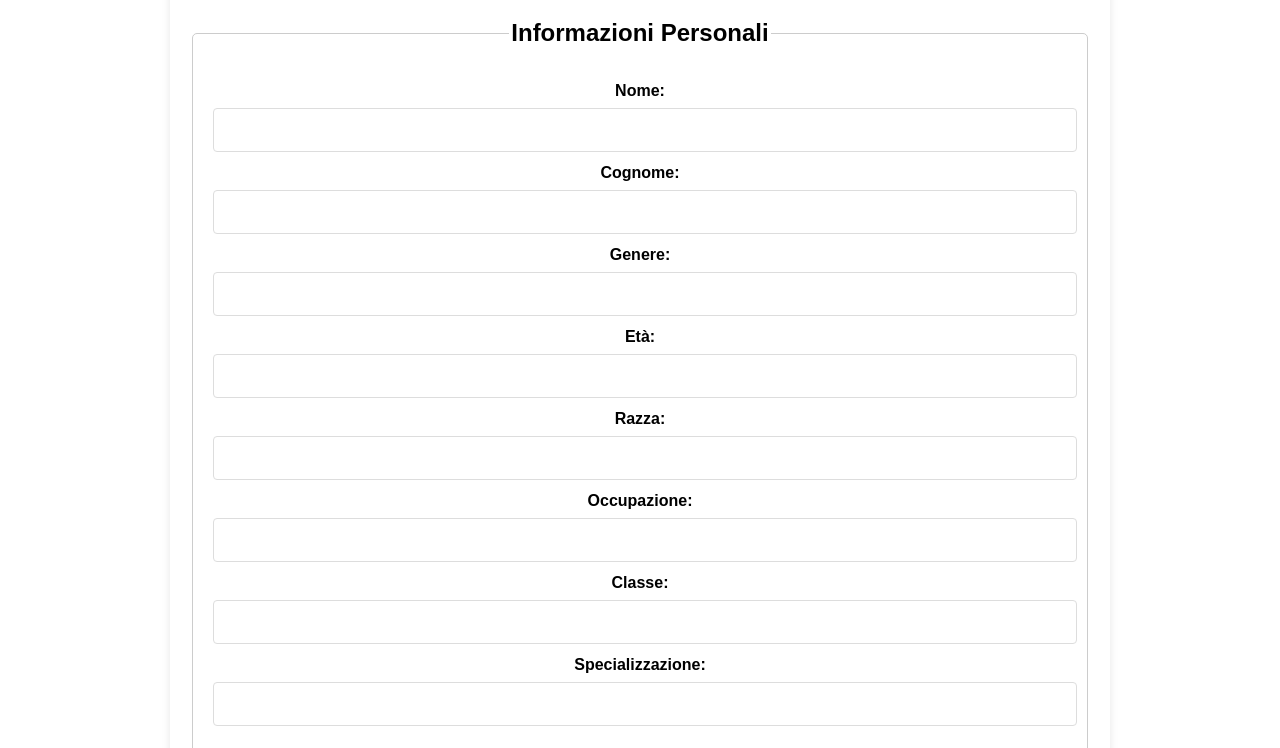
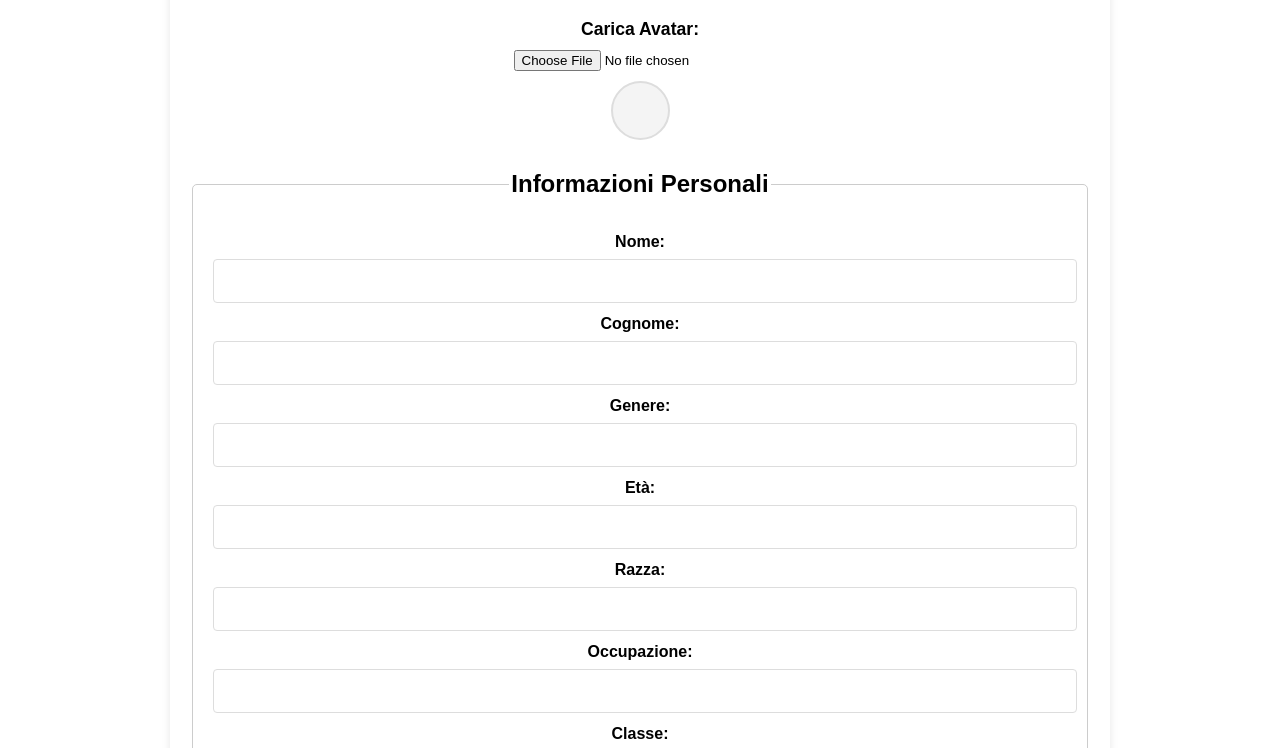
Before and after one commit to Otacon-Lav/rpg_character_builder, a plain HTML site: page crea_personaggio.html in a window 1280 px wide. Shown: the part 144-892 px from the top of the page. Drawn offline with Linux system fonts and the light colour scheme.

Commit message:
sistemate dimensioni e posizioni avatar nel form

```diff
--- a/style.css
+++ b/style.css
@@ -183,10 +183,8 @@ body {
 
 /* Stile per la sezione di caricamento dell'avatar */
 .avatar-upload {
-    position: absolute;
-    top: 20px;
-    left: 20px; /* Sposta l'avatar a sinistra */
     text-align: center;
+    margin-bottom: 30px; /* Spazio aggiuntivo sotto l'avatar */
 }
 
 .avatar-upload label {
@@ -201,8 +199,8 @@ body {
 
 /* Contenitore per l'anteprima dell'avatar */
 .avatar-preview {
-    width: 45px;  /* Imposta la larghezza massima */
-    height: 45px; /* Imposta l'altezza massima */
+    width: 55px;  /* Imposta la larghezza massima */
+    height: 55px; /* Imposta l'altezza massima */
     border: 2px solid #ddd;
     border-radius: 50%;
     overflow: hidden;
@@ -210,6 +208,7 @@ body {
     display: flex;
     justify-content: center;
     align-items: center;
+    margin: 0 auto; /* Centra l'avatar */
 }
 
 /* Stile per l'immagine dell'avatar */
```
